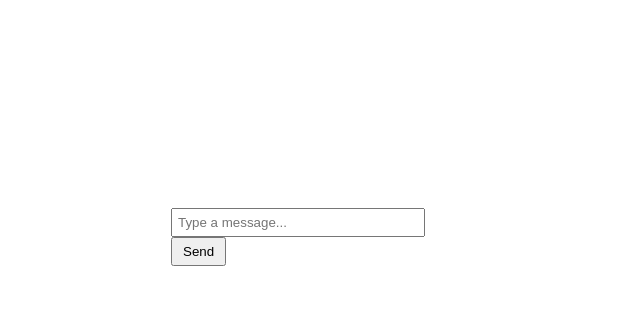
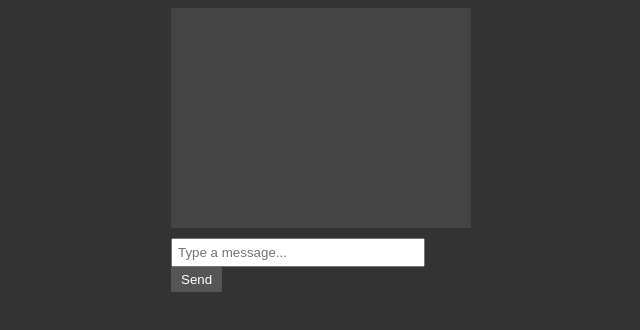
Before and after one commit to fdz6/piggyconnect, a plain HTML site: page index.html in a window 1280 px wide. Shown: the whole page, without its empty margins (319-959 px from the left). Drawn offline with Linux system fonts and the light colour scheme.

Commit message:
Update styles.css

```diff
--- a/styles.css
+++ b/styles.css
@@ -1,5 +1,7 @@
 body {
   font-family: Arial, sans-serif;
+  background-color: #333;
+  color: #fff;
 }
 
 #chat-container {
@@ -10,6 +12,9 @@ body {
 #messages {
   height: 200px;
   overflow-y: scroll;
+  background-color: #444;
+  padding: 10px;
+  margin-bottom: 10px;
 }
 
 #message-input {
@@ -20,4 +25,12 @@ body {
 
 #send-button {
   padding: 5px 10px;
+  background-color: #555;
+  border: none;
+  color: #fff;
+  cursor: pointer;
 }
+
+#send-button:hover {
+  background-color: #777;
+}
```
